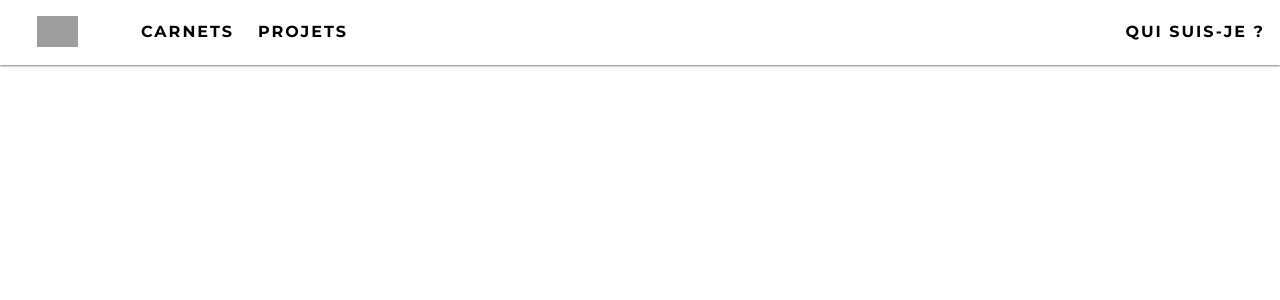
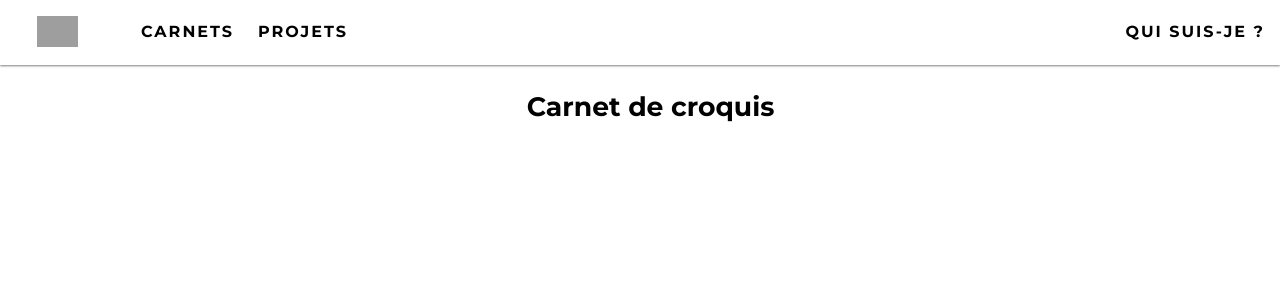
Before and after one commit to DangSinslay/DangSinslay.github.io, a Jekyll site: the page built from blogcarnets/croquis/index.html, in a window 1280 px wide. Shown: the top 300 px of the page. Built offline with Jekyll 4.4.1, drawn with Linux system fonts in a browser that asks for light colours; grey boxes are pictures that could not be loaded.

Commit message:
Update index.html

```diff
--- a/blogcarnets/croquis/index.html
+++ b/blogcarnets/croquis/index.html
@@ -1,13 +1,8 @@
 ---
 layout: default
-title: Blog pour les 4eme
+title: Carnet de croquis
 ---
-<div id="content">
+<div id="content" style="margin-top: 90px !important;">
 	<h1>{{ page.title }}</h1>
-	<ul class="posts">
 
-	  {% for post in site.categories.4eme %}
-	    <li><span>{{ post.date | date: "%d/%m/%Y" }}</span> » <a href="{{ post.url }}" title="{{ post.title }}">{{ post.title }}</a><span class="chapter">{{ post.chapter }}</span><span class="format">{{ post.format }}</span></li>
-	  {% endfor %}
-	</ul>
 </div>
```
